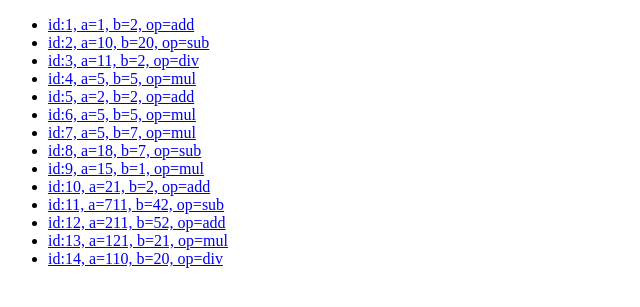
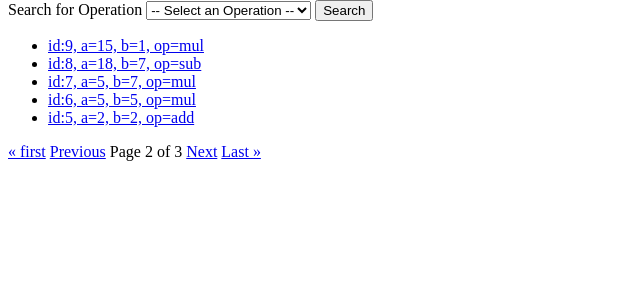
Before and after one commit to BartoszOw/Django-learning, a Django app: page /maths/histories/?page=2 in a window 1280 px wide. Shown: the part 26-333 px from the top of the page, without its empty margins (0-640 px from the left). Run offline with Django 5.2, Linux system fonts and the light colour scheme; data comes from the database, SQL or seed files in the repository.

Commit message:
Search For Operations/Maths

```diff
--- a/maths/models.py
+++ b/maths/models.py
@@ -20,6 +20,10 @@ class Math(models.Model):
         null=True,
         blank=True
         )
+
+    class Meta():
+        ordering = ['-id']
+
     def __str__(self):
         return f"id:{self.id}, a={self.a}, b={self.b}, op={self.operation}"
 
--- a/maths/templates/maths/list.html
+++ b/maths/templates/maths/list.html
@@ -3,10 +3,36 @@
 {% block title %}Maths list{% endblock %}
 
 {% block content %}
+<form action="" method="get">
+    <label for="operation">Search for Operation</label>
+    <select name="operation" id="operation">
+        <option value="">-- Select an Operation --</option>
+        {% for key, value in operations.items %}
+                <option value="{{ key }}" {% if operation == key %}selected{% endif %}>{{ value }}</option>
+        {% endfor %}
+    </select>
+    <button type="submit">Search</button>
+</form>
    <ul>
        {% for m in maths %}
-           {# <li><a href="/maths/histories/{{ m.id }}">{{ m }}</a></li> #}
            <li><a href="{% url "maths:details" m.id %}">{{ m }}</a></li>
        {% endfor %}
    </ul>
+   <div class="pagination">
+    <span class="step-links">
+        {% if maths.has_previous %}
+            <a href="?page=1">« first</a>
+            <a href="?page={{maths.previous_page_number }}">Previous</a>
+        {% endif %}
+
+        <span class="current">
+            Page {{maths.number}} of {{maths.paginator.num_pages}}
+        </span>
+
+        {% if maths.has_next %}
+            <a href="?page={{maths.next_page_number}}">Next</a>
+            <a href="?page={{maths.paginator.num_pages}}">Last »</a>
+        {% endif %}
+    </span>
+   </div>
 {% endblock %}
--- a/maths/views.py
+++ b/maths/views.py
@@ -2,6 +2,8 @@ from django.shortcuts import render
 from django.http import HttpResponse
 from django.template import Context, loader
 from django.contrib import messages
+from django.core.paginator import Paginator
+
 from maths.models import Math, Result
 from maths.forms import ResultForm
 
@@ -57,11 +59,27 @@ def div(request, a, b):
     ))
 
 def maths_list(request):
-    maths = Math.objects.all()
+
+    SELECT_OP = {
+        'add': 'add',
+        'sub': 'sub',
+        'div': 'div',
+        'mul': 'mul'
+    }
+
+    operation = request.GET.get('operation')
+    if operation in SELECT_OP:
+        maths = Math.objects.filter(operation=SELECT_OP[operation])
+    else:
+        maths = Math.objects.all()
+
+    paginator = Paginator(maths, 5)
+    page_number = request.GET.get('page')
+    maths = paginator.get_page(page_number)
     return render(
         request=request,
         template_name='maths/list.html',
-        context={'maths': maths}
+        context={'maths': maths, 'operation': operation, 'operations': SELECT_OP}
     )
 
 def math_details(request, id):
```
Also changed, not shown: maths/tests/test_views.py (+17 -0 lines), posts/tests/test_views.py (line endings or trailing spaces).
